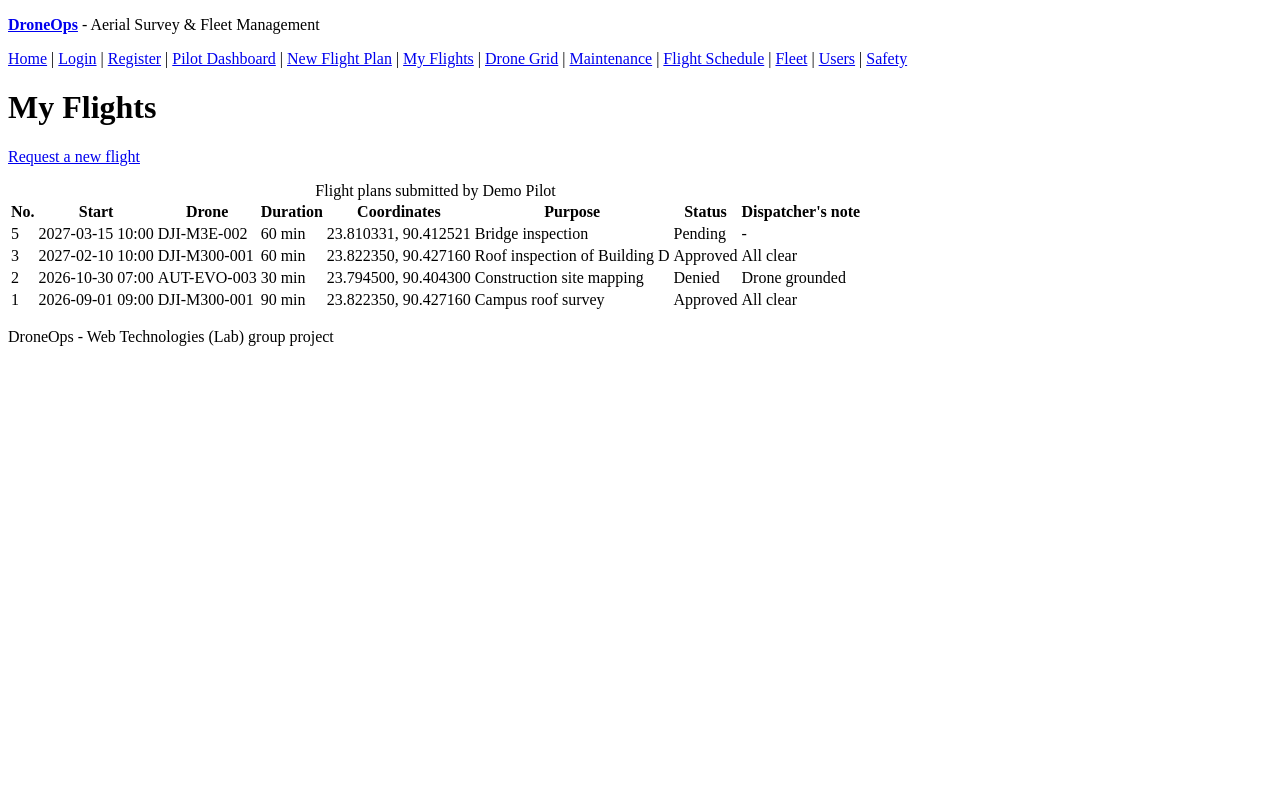
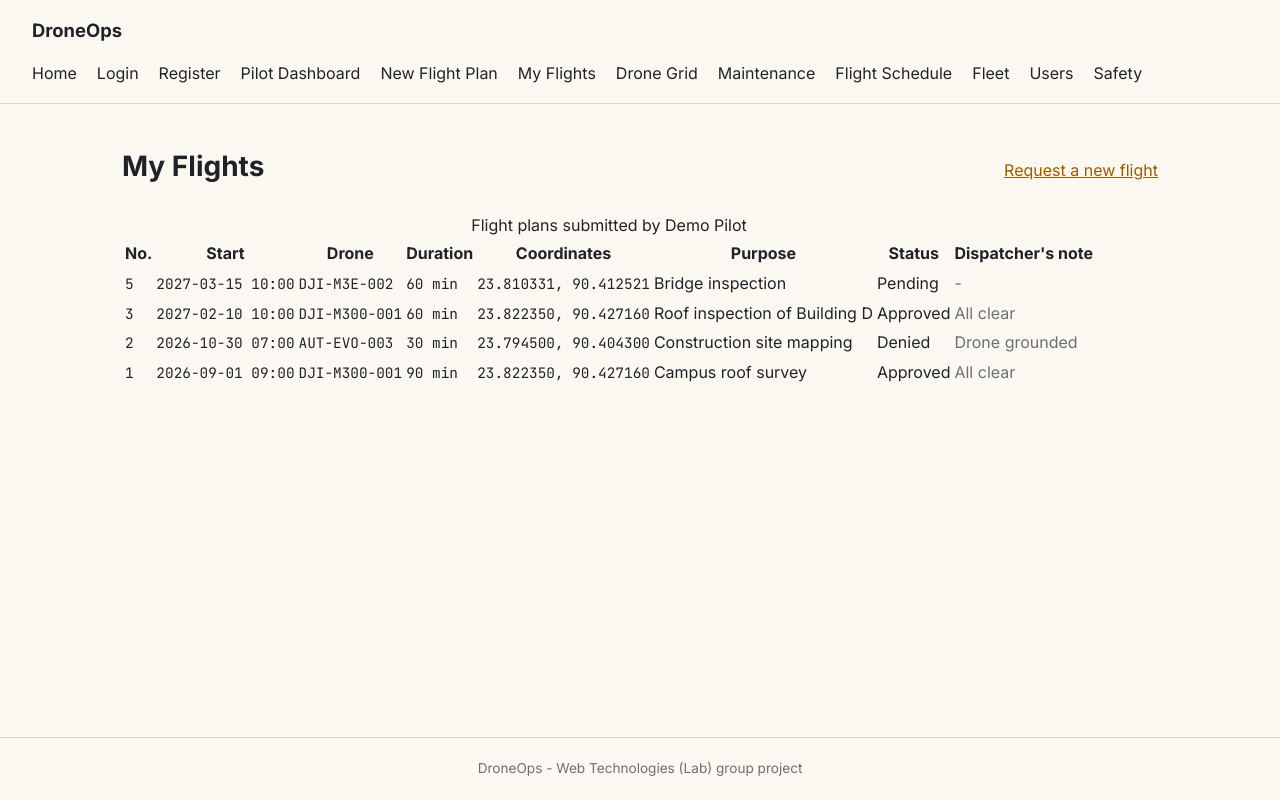
Before and after one commit to Akib-Osmani/DroneOps, a plain HTML site: page pages/pilot/my_flights.html in a window 1280 px wide. Drawn offline with Linux system fonts and the light colour scheme.

Commit message:
Sub2: apply the shared design to my flights

```diff
--- a/pages/pilot/my_flights.html
+++ b/pages/pilot/my_flights.html
@@ -4,30 +4,36 @@
     <meta charset="UTF-8">
     <meta name="viewport" content="width=device-width, initial-scale=1">
     <title>My Flights - DroneOps</title>
+    <link rel="preconnect" href="https://fonts.googleapis.com">
+    <link rel="stylesheet" href="https://fonts.googleapis.com/css2?family=Inter:wght@400;500;600;700&amp;family=JetBrains+Mono:wght@400;500&amp;display=swap">
+    <link rel="stylesheet" href="../../public/css/style.css">
 </head>
 <body>
-    <header>
-        <p><a href="../../index.html"><strong>DroneOps</strong></a> - Aerial Survey &amp; Fleet Management</p>
+    <header class="navbar">
+        <a href="../../index.html" class="brand">DroneOps</a>
         <nav>
-            <a href="../../index.html">Home</a> |
-            <a href="../auth/login.html">Login</a> |
-            <a href="../auth/register.html">Register</a> |
-            <a href="../auth/profile.html">Pilot Dashboard</a> |
-            <a href="../pilot/flight_request.html">New Flight Plan</a> |
-            <a href="../pilot/my_flights.html">My Flights</a> |
-            <a href="../tech/drones.html">Drone Grid</a> |
-            <a href="../tech/maintenance.html">Maintenance</a> |
-            <a href="../admin/flights.html">Flight Schedule</a> |
-            <a href="../admin/fleet.html">Fleet</a> |
-            <a href="../admin/users.html">Users</a> |
+            <a href="../../index.html">Home</a>
+            <a href="../auth/login.html">Login</a>
+            <a href="../auth/register.html">Register</a>
+            <a href="../auth/profile.html">Pilot Dashboard</a>
+            <a href="flight_request.html">New Flight Plan</a>
+            <a href="my_flights.html">My Flights</a>
+            <a href="../tech/drones.html">Drone Grid</a>
+            <a href="../tech/maintenance.html">Maintenance</a>
+            <a href="../admin/flights.html">Flight Schedule</a>
+            <a href="../admin/fleet.html">Fleet</a>
+            <a href="../admin/users.html">Users</a>
             <a href="../safety/dashboard.html">Safety</a>
         </nav>
     </header>
 
-    <main>
+    <main class="container">
+        <div class="page-head">
             <h1>My Flights</h1>
-        <p><a href="flight_request.html">Request a new flight</a></p>
+            <a href="flight_request.html" class="btn">Request a new flight</a>
+        </div>
 
+        <section class="card">
             <table>
                 <caption>Flight plans submitted by Demo Pilot</caption>
                 <thead>
@@ -44,50 +50,51 @@
                 </thead>
                 <tbody>
                     <tr>
-                    <td>5</td>
-                    <td>2027-03-15 10:00</td>
-                    <td>DJI-M3E-002</td>
-                    <td>60 min</td>
-                    <td>23.810331, 90.412521</td>
+                        <td class="mono">5</td>
+                        <td class="mono">2027-03-15 10:00</td>
+                        <td class="mono">DJI-M3E-002</td>
+                        <td class="mono">60 min</td>
+                        <td class="mono">23.810331, 90.412521</td>
                         <td>Bridge inspection</td>
-                    <td>Pending</td>
-                    <td>-</td>
+                        <td><span class="badge badge-pending">Pending</span></td>
+                        <td class="muted">-</td>
                     </tr>
                     <tr>
-                    <td>3</td>
-                    <td>2027-02-10 10:00</td>
-                    <td>DJI-M300-001</td>
-                    <td>60 min</td>
-                    <td>23.822350, 90.427160</td>
+                        <td class="mono">3</td>
+                        <td class="mono">2027-02-10 10:00</td>
+                        <td class="mono">DJI-M300-001</td>
+                        <td class="mono">60 min</td>
+                        <td class="mono">23.822350, 90.427160</td>
                         <td>Roof inspection of Building D</td>
-                    <td>Approved</td>
-                    <td>All clear</td>
+                        <td><span class="badge badge-approved">Approved</span></td>
+                        <td class="muted">All clear</td>
                     </tr>
                     <tr>
-                    <td>2</td>
-                    <td>2026-10-30 07:00</td>
-                    <td>AUT-EVO-003</td>
-                    <td>30 min</td>
-                    <td>23.794500, 90.404300</td>
+                        <td class="mono">2</td>
+                        <td class="mono">2026-10-30 07:00</td>
+                        <td class="mono">AUT-EVO-003</td>
+                        <td class="mono">30 min</td>
+                        <td class="mono">23.794500, 90.404300</td>
                         <td>Construction site mapping</td>
-                    <td>Denied</td>
-                    <td>Drone grounded</td>
+                        <td><span class="badge badge-denied">Denied</span></td>
+                        <td class="muted">Drone grounded</td>
                     </tr>
                     <tr>
-                    <td>1</td>
-                    <td>2026-09-01 09:00</td>
-                    <td>DJI-M300-001</td>
-                    <td>90 min</td>
-                    <td>23.822350, 90.427160</td>
+                        <td class="mono">1</td>
+                        <td class="mono">2026-09-01 09:00</td>
+                        <td class="mono">DJI-M300-001</td>
+                        <td class="mono">90 min</td>
+                        <td class="mono">23.822350, 90.427160</td>
                         <td>Campus roof survey</td>
-                    <td>Approved</td>
-                    <td>All clear</td>
+                        <td><span class="badge badge-approved">Approved</span></td>
+                        <td class="muted">All clear</td>
                     </tr>
                 </tbody>
             </table>
+        </section>
     </main>
 
-    <footer>
+    <footer class="footer">
         <p>DroneOps - Web Technologies (Lab) group project</p>
     </footer>
 </body>
```
Lines whose indentation alone changed are shown as unchanged.
